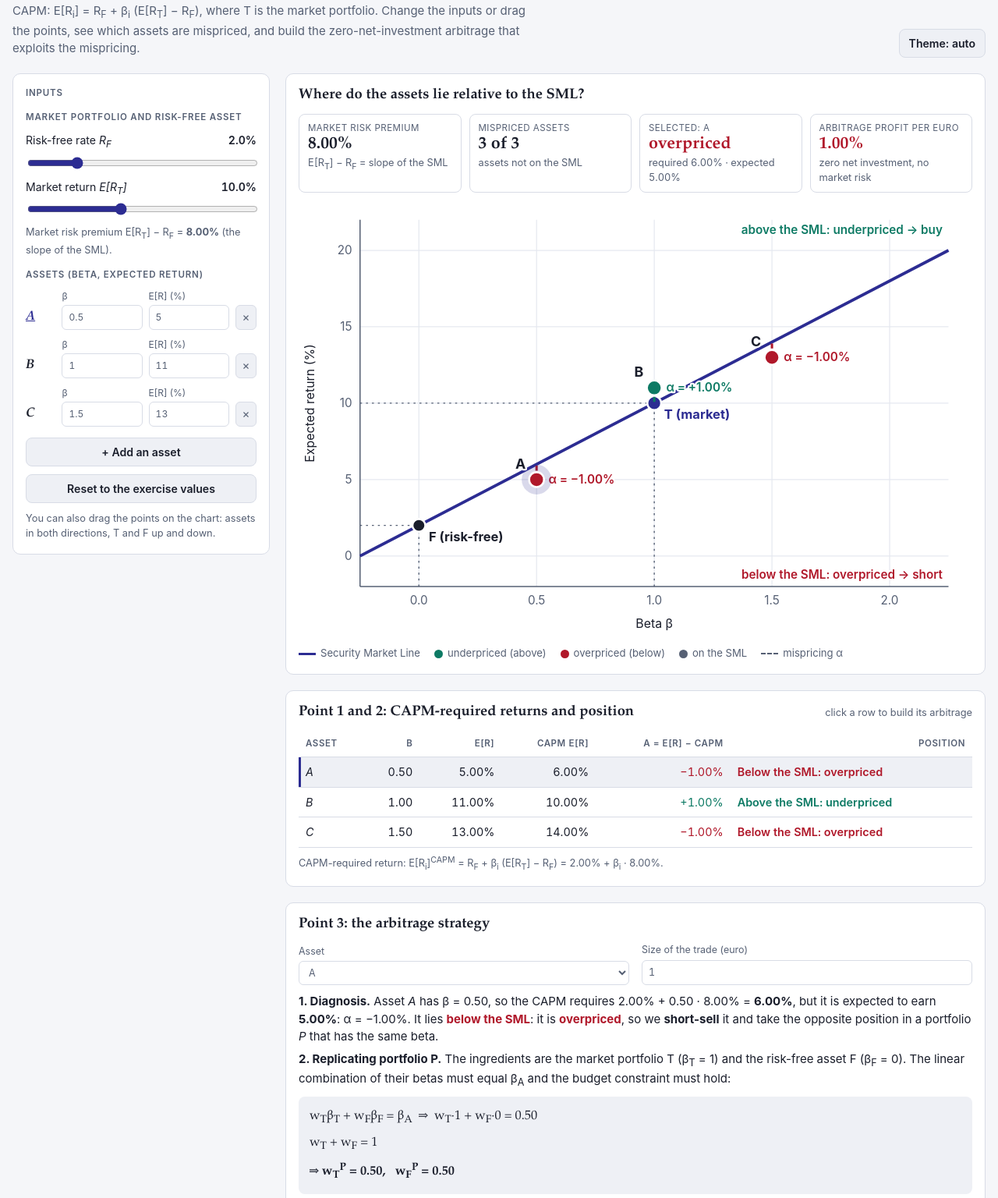
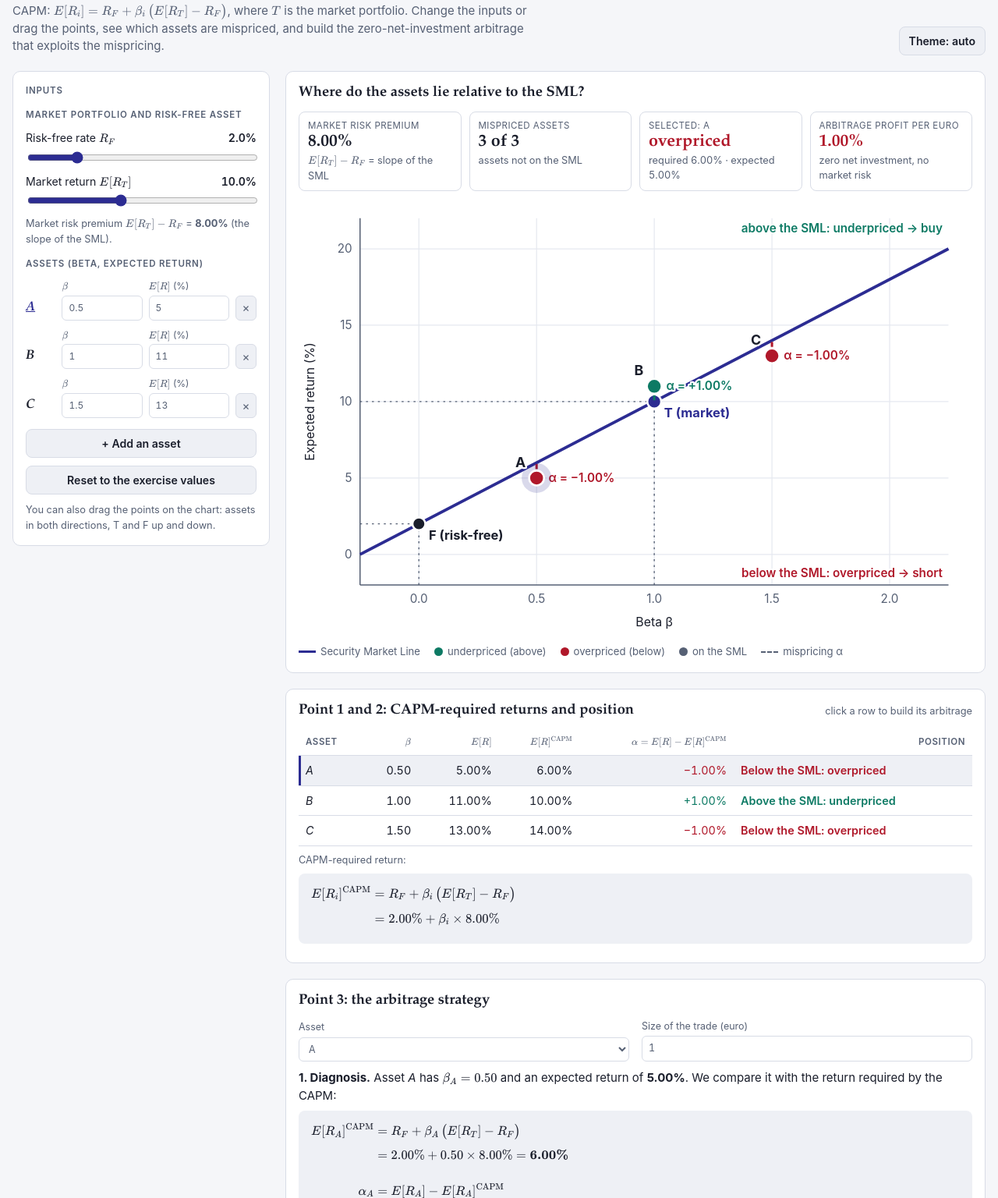
Before and after one commit to francescocampo1987/principles_financial_economics_2627, a plain HTML site: page security-market-line/index.html in a window 1280 px wide. Shown: the part 62-1598 px from the top of the page at 78% size. Drawn offline with nearby package versions, Linux system fonts and the light colour scheme.

Commit message:
Typeset the security market line formulas in LaTeX style
Co-Authored-By: Claude Sonnet 5.5 <noreply@anthropic.com>

```diff
--- a/security-market-line/index.html
+++ b/security-market-line/index.html
@@ -4,6 +4,7 @@
 <meta charset="utf-8">
 <meta name="viewport" content="width=device-width, initial-scale=1">
 <title>The Security Market Line</title>
+<link rel="stylesheet" href="https://cdnjs.cloudflare.com/ajax/libs/KaTeX/0.16.11/katex.min.css" integrity="sha512-aOFyMMzZF7l7ei3vOKgQiRhZnYqk9YC/uMzl4T0j5N5D3Kul+QAFU8ssENDRMAqr/lxDOjMF69dSYJ8HYqY+WQ==" crossorigin="anonymous" referrerpolicy="no-referrer">
 <style>
 /* Concept: a teaching bench for the CAPM. Controls sit in a left rail; the main column holds the Security Market Line (drag the points), a table that says where each asset stands, and the arbitrage built step by step for the selected asset.
    Same visual language as the efficient-frontier page: deep blue for the SML, teal for underpriced assets, dark red for overpriced ones. Text is Palatino to match the slides, with a system sans for controls. */
@@ -108,8 +109,11 @@ svg.chart .hit:active{cursor:grabbing}
 .ctl-row label{display:grid;gap:3px;font-size:.78rem;color:var(--muted)}
 .steps p{margin:6px 0}
 .steps ul{margin:6px 0;padding-left:1.3rem}
-.eqs{font-family:var(--font-display);font-size:1.02rem;background:var(--surface2);border-radius:8px;padding:10px 14px;margin:8px 0;line-height:1.9;overflow-x:auto}
-.eqs .res{font-weight:700}
+.eqs{background:var(--surface2);border-radius:8px;padding:8px 16px;margin:8px 0;overflow-x:auto;overflow-y:hidden}
+.katex{font-size:1.1em;text-transform:none;letter-spacing:normal;position:relative}
+.eqs .katex-display{margin:0;padding:8px 0;text-align:left}
+.eqs .katex-display>.katex{text-align:left}
+@media (max-width:640px){.eqs{padding:6px 12px}.eqs .katex{font-size:.98em}}
 .ok{color:var(--under);font-weight:700} .bad{color:var(--sel);font-weight:700}
 footer{margin-top:22px;color:var(--muted);font-size:.85rem;max-width:84ch}
 @media (prefers-reduced-motion:reduce){*{transition:none!important;animation:none!important}}
@@ -120,7 +124,7 @@ footer{margin-top:22px;color:var(--muted);font-size:.85rem;max-width:84ch}
   <header class="top">
     <div>
       <h1>The Security Market Line</h1>
-      <p class="sub">CAPM: E[R<sub>i</sub>] = R<sub>F</sub> + β<sub>i</sub> (E[R<sub>T</sub>] − R<sub>F</sub>), where T is the market portfolio. Change the inputs or drag the points, see which assets are mispriced, and build the zero-net-investment arbitrage that exploits the mispricing.</p>
+      <p class="sub">CAPM: <span data-tex="E[R_i]=R_F+\beta_i\,\big(E[R_T]-R_F\big)">E[R<sub>i</sub>] = R<sub>F</sub> + β<sub>i</sub> (E[R<sub>T</sub>] − R<sub>F</sub>)</span>, where <span data-tex="T">T</span> is the market portfolio. Change the inputs or drag the points, see which assets are mispriced, and build the zero-net-investment arbitrage that exploits the mispricing.</p>
     </div>
     <button class="btn" id="theme" type="button" aria-label="Switch color theme">Theme: auto</button>
   </header>
@@ -132,11 +136,11 @@ footer{margin-top:22px;color:var(--muted);font-size:.85rem;max-width:84ch}
         <div class="ctl-group">
           <p class="ctl-title">Market portfolio and risk-free asset</p>
           <div class="sl">
-            <div class="row"><label for="rf">Risk-free rate <i>R<sub>F</sub></i></label><output id="rfOut" for="rf"></output></div>
+            <div class="row"><label for="rf">Risk-free rate <span data-tex="R_F"><i>R<sub>F</sub></i></span></label><output id="rfOut" for="rf"></output></div>
             <input id="rf" type="range" min="0" max="10" step="0.1">
           </div>
           <div class="sl">
-            <div class="row"><label for="et">Market return <i>E[R<sub>T</sub>]</i></label><output id="etOut" for="et"></output></div>
+            <div class="row"><label for="et">Market return <span data-tex="E[R_T]"><i>E[R<sub>T</sub>]</i></span></label><output id="etOut" for="et"></output></div>
             <input id="et" type="range" min="0" max="25" step="0.1">
           </div>
           <p class="hint" id="mrp"></p>
@@ -175,7 +179,7 @@ footer{margin-top:22px;color:var(--muted);font-size:.85rem;max-width:84ch}
     </main>
   </div>
   <footer>
-    Assumptions: the CAPM holds for the market portfolio T and the risk-free asset F; you can borrow and lend at R<sub>F</sub> and sell short without frictions (no borrowing fees, margin requirements or dividends to pay); time-1 amounts are expected values. A strategy exploits a mispriced asset by taking a position in it and the opposite position in a portfolio P of T and F with the same beta: it needs no money today and has no market risk, but earns the mispricing α.
+    Assumptions: the CAPM holds for the market portfolio T and the risk-free asset F; you can borrow and lend at R<sub>F</sub> and sell short without frictions (no borrowing fees, margin requirements or dividends to pay); time-1 amounts are expected values. A strategy exploits a mispriced asset by taking a position in it and the opposite position in a portfolio P of T and F with the same beta: it needs no money today and has no market risk, but earns the mispricing <span data-tex="\alpha">α</span>.
   </footer>
 </div>
 
@@ -210,6 +214,7 @@ const Core = (function () {
 /*CORE-END*/
 </script>
 
+<script src="https://cdnjs.cloudflare.com/ajax/libs/KaTeX/0.16.11/katex.min.js" integrity="sha512-UPFOadao2nEorjtjl0xUTtN3w20Ja143UPEU6EyJ1mi5MB2bDtMkiWmqGDqi47xNLB5z1dy31GKJDEWhjUJFiQ==" crossorigin="anonymous" referrerpolicy="no-referrer"></script>
 <script>
 (function () {
   'use strict';
@@ -219,6 +224,19 @@ const Core = (function () {
 
   function clone(p) { return { rf: p.rf, et: p.et, assets: p.assets.map(function (a) { return { n: a.n, b: a.b, e: a.e }; }) }; }
   function $(id) { return document.getElementById(id); }
+  // formulas are typeset with KaTeX (LaTeX syntax); if the library cannot be loaded, the plain version is shown instead
+  function tex(src, plain, display) {
+    return window.katex ? window.katex.renderToString(src, { displayMode: !!display, throwOnError: false }) : plain;
+  }
+  function typesetStatic() {
+    if (!window.katex) return;
+    document.querySelectorAll('[data-tex]').forEach(function (el) {
+      window.katex.render(el.getAttribute('data-tex'), el, { displayMode: el.hasAttribute('data-display'), throwOnError: false });
+    });
+  }
+  // a formatted number or percentage, made safe for LaTeX
+  function tn(s) { return String(s).replace(/−/g, '-').replace(/%/g, '\\%'); }
+  function tp(s) { return /^\u2212/.test(s) ? '(' + tn(s) + ')' : tn(s); }
   function fmt(x, d) { var s = Number(x).toFixed(d); if (/^-0\.?0*$/.test(s)) s = s.slice(1); return s.replace('-', '−'); }
   function sgn(x, d) { var s = fmt(x, d); return (/^−/.test(s) ? '' : '+') + s; }
   function pct(x, d) { return fmt(x * 100, d === undefined ? 2 : d) + '%'; }
@@ -258,8 +276,8 @@ const Core = (function () {
     var h = '<p class="ctl-title">Assets (beta, expected return)</p>';
     S.assets.forEach(function (a, i) {
       h += '<div class="asset-row"><button type="button" class="nm' + (i === S.sel ? ' on' : '') + '" data-sel="' + i + '" title="Build the arbitrage for this asset">' + esc(a.n) + '</button>' +
-        '<label>β<input type="number" step="0.05" id="b' + i + '" value="' + a.b + '" inputmode="decimal"></label>' +
-        '<label>E[R] (%)<input type="number" step="0.5" id="e' + i + '" value="' + a.e + '" inputmode="decimal"></label>' +
+        '<label>' + tex('\\beta', 'β') + '<input type="number" step="0.05" id="b' + i + '" value="' + a.b + '" inputmode="decimal"></label>' +
+        '<label><span>' + tex('E[R]', 'E[R]') + ' (%)</span><input type="number" step="0.5" id="e' + i + '" value="' + a.e + '" inputmode="decimal"></label>' +
         '<button type="button" class="x" data-del="' + i + '" aria-label="Remove asset ' + esc(a.n) + '"' + (S.assets.length <= 1 ? ' disabled' : '') + '>×</button></div>';
     });
     $('assets').innerHTML = h;
@@ -286,13 +304,13 @@ const Core = (function () {
     ensureSel(); syncInputs();
     $('rfOut').textContent = fmt(S.rf, 1) + '%'; $('etOut').textContent = fmt(S.et, 1) + '%';
     var mrp = S.et - S.rf;
-    $('mrp').innerHTML = 'Market risk premium E[R<sub>T</sub>] − R<sub>F</sub> = <b>' + fmt(mrp, 2) + '%</b>' + (mrp <= 0 ? ' — not positive: the SML slopes down, so higher beta means lower required return.' : ' (the slope of the SML).');
+    $('mrp').innerHTML = 'Market risk premium ' + tex('E[R_T]-R_F', 'E[R<sub>T</sub>] − R<sub>F</sub>') + ' = <b>' + fmt(mrp, 2) + '%</b>' + (mrp <= 0 ? ' — not positive: the SML slopes down, so higher beta means lower required return.' : ' (the slope of the SML).');
     drawKpis(); drawChart(); drawTable(); drawStrategy();
   }
 
   function drawKpis() {
     var R = rows(), n = R.filter(function (r) { return r.st !== 0; }).length, r = R[S.sel], mrp = (S.et - S.rf) / 100, el = $('kpis');
-    var h = '<div class="kpi"><div class="lab">Market risk premium</div><div class="val">' + pct(mrp) + '</div><div class="sm">E[R<sub>T</sub>] − R<sub>F</sub> = slope of the SML</div></div>' +
+    var h = '<div class="kpi"><div class="lab">Market risk premium</div><div class="val">' + pct(mrp) + '</div><div class="sm">' + tex('E[R_T]-R_F', 'E[R<sub>T</sub>] − R<sub>F</sub>') + ' = slope of the SML</div></div>' +
       '<div class="kpi"><div class="lab">Mispriced assets</div><div class="val">' + n + ' of ' + R.length + '</div><div class="sm">assets not on the SML</div></div>';
     if (r) {
       h += '<div class="kpi"><div class="lab">Selected: ' + esc(r.n) + '</div><div class="val ' + ST[r.st].cls + '">' + ST[r.st].short + '</div><div class="sm">required ' + pct(r.req) + ' · expected ' + pct(r.er) + '</div></div>' +
@@ -355,13 +373,16 @@ const Core = (function () {
   }
 
   function drawTable() {
-    var R = rows(), h = '<thead><tr><th>Asset</th><th>β</th><th>E[R]</th><th>CAPM E[R]</th><th>α = E[R] − CAPM</th><th>Position</th></tr></thead><tbody>';
+    var R = rows(), h = '<thead><tr><th>Asset</th><th>' + tex('\\beta', 'β') + '</th><th>' + tex('E[R]', 'E[R]') + '</th><th>' + tex('E[R]^{\\text{CAPM}}', 'CAPM E[R]') + '</th><th>' +
+      tex('\\alpha=E[R]-E[R]^{\\text{CAPM}}', 'α = E[R] − CAPM') + '</th><th>Position</th></tr></thead><tbody>';
     R.forEach(function (r) {
       h += '<tr class="row' + (r.i === S.sel ? ' sel' : '') + '" data-i="' + r.i + '"><td><i>' + esc(r.n) + '</i></td><td>' + fmt(r.b, 2) + '</td><td>' + pct(r.er) + '</td><td>' + pct(r.req) + '</td>' +
         '<td class="' + ST[r.st].cls + '">' + spct(r.al) + '</td><td class="pos ' + ST[r.st].cls + '">' + ST[r.st].txt + '</td></tr>';
     });
     $('tbl').innerHTML = h + '</tbody>';
-    $('tblNote').innerHTML = 'CAPM-required return: E[R<sub>i</sub>]<sup>CAPM</sup> = R<sub>F</sub> + β<sub>i</sub> (E[R<sub>T</sub>] − R<sub>F</sub>) = ' + fmt(S.rf, 2) + '% + β<sub>i</sub> · ' + fmt(S.et - S.rf, 2) + '%.';
+    var capmSrc = '\\begin{aligned}E[R_i]^{\\text{CAPM}}&=R_F+\\beta_i\\,\\big(E[R_T]-R_F\\big)\\\\[4pt]&=' + tn(fmt(S.rf, 2) + '%') + '+\\beta_i\\times ' + tp(fmt(S.et - S.rf, 2) + '%') + '\\end{aligned}';
+    $('tblNote').innerHTML = 'CAPM-required return:<span class="eqs" style="display:block;color:var(--fg);font-size:.95rem">' +
+      tex(capmSrc, 'E[R<sub>i</sub>]<sup>CAPM</sup> = R<sub>F</sub> + β<sub>i</sub> (E[R<sub>T</sub>] − R<sub>F</sub>) = ' + fmt(S.rf, 2) + '% + β<sub>i</sub> · ' + fmt(S.et - S.rf, 2) + '%', true) + '</span>';
   }
 
   function money(x, N) { var d = Math.abs(N) >= 100 ? 2 : 3, s = fmt(Math.abs(x) < 5e-10 ? 0 : x, d); return s; }
@@ -372,16 +393,27 @@ const Core = (function () {
     if (!R.length) { el.innerHTML = '<p class="hint">Add an asset to build a strategy.</p>'; return; }
     var r = R[S.sel], a = S.assets[S.sel], N = S.size, rf = S.rf / 100, et = S.et / 100;
     var nm = '<i>' + esc(r.n) + '</i>', h = '';
-    h += '<p><b>1. Diagnosis.</b> Asset ' + nm + ' has β = ' + fmt(r.b, 2) + ', so the CAPM requires ' + fmt(S.rf, 2) + '% + ' + fmt(r.b, 2) + ' · ' + fmt(S.et - S.rf, 2) + '% = <b>' + pct(r.req) + '</b>, but it is expected to earn <b>' + pct(r.er) + '</b>: α = ' + spct(r.al) + '. ';
+    var A = String(r.n), reqSrc = 'E[R_{' + A + '}]^{\\text{CAPM}}', erSrc = 'E[R_{' + A + '}]';
+    var diag = '\\begin{aligned}' + reqSrc + '&=R_F+\\beta_{' + A + '}\\,\\big(E[R_T]-R_F\\big)' +
+      '\\\\[4pt]&=' + tn(fmt(S.rf, 2) + '%') + '+' + tp(fmt(r.b, 2)) + '\\times ' + tp(fmt(S.et - S.rf, 2) + '%') + '=\\mathbf{' + tn(pct(r.req)) + '}' +
+      '\\\\[12pt]\\alpha_{' + A + '}&=' + erSrc + '-' + reqSrc +
+      '\\\\[4pt]&=' + tn(pct(r.er)) + '-' + tp(pct(r.req)) + '=\\mathbf{' + tn(spct(r.al)) + '}\\end{aligned}';
+    var diagPlain = 'CAPM-required return: ' + fmt(S.rf, 2) + '% + ' + fmt(r.b, 2) + ' · ' + fmt(S.et - S.rf, 2) + '% = <b>' + pct(r.req) + '</b><br>α = ' + pct(r.er) + ' − ' + pct(r.req) + ' = <b>' + spct(r.al) + '</b>';
+    h += '<p><b>1. Diagnosis.</b> Asset ' + nm + ' has ' + tex('\\beta_{' + A + '}=' + tn(fmt(r.b, 2)), 'β = ' + fmt(r.b, 2)) + ' and an expected return of <b>' + pct(r.er) + '</b>. We compare it with the return required by the CAPM:</p>' +
+      '<div class="eqs">' + tex(diag, diagPlain, true) + '</div><p>';
     if (r.st === 0) {
       h += 'It lies exactly <b>on the SML</b> (fairly priced): there is no mispricing, so no arbitrage profit is available. Move the asset off the line to see a strategy.</p>';
       el.innerHTML = h; return;
     }
     h += 'It lies <b class="' + ST[r.st].cls + '">' + (r.st === 1 ? 'above' : 'below') + ' the SML</b>: it is <b class="' + ST[r.st].cls + '">' + ST[r.st].short + '</b>, so we ' + (r.st === 1 ? '<b>buy</b> it' : '<b>short-sell</b> it') + ' and take the opposite position in a portfolio <i>P</i> that has the same beta.</p>';
     var rep = Core.replicate(r.b), hh = rep.wT;   // the exact replicating portfolio: wT = beta, wF = 1 - beta
-    h += '<p><b>2. Replicating portfolio P.</b> The ingredients are the market portfolio T (β<sub>T</sub> = 1) and the risk-free asset F (β<sub>F</sub> = 0). The linear combination of their betas must equal β<sub>' + esc(r.n) + '</sub> and the budget constraint must hold:</p>' +
-      '<div class="eqs">w<sub>T</sub>β<sub>T</sub> + w<sub>F</sub>β<sub>F</sub> = β<sub>' + esc(r.n) + '</sub> &nbsp;⇒&nbsp; w<sub>T</sub>·1 + w<sub>F</sub>·0 = ' + fmt(r.b, 2) + '<br>w<sub>T</sub> + w<sub>F</sub> = 1<br>' +
-      '<span class="res">⇒ w<sub>T</sub><sup>P</sup> = ' + fmt(rep.wT, 2) + ', &nbsp; w<sub>F</sub><sup>P</sup> = ' + fmt(rep.wF, 2) + '</span></div>';
+    var sys = '\\begin{cases}w_T\\,\\beta_T+w_F\\,\\beta_F=\\beta_{' + A + '}\\\\ w_T+w_F=1\\end{cases}';
+    var num2 = '\\Longrightarrow\\quad\\begin{cases}w_T\\times 1+w_F\\times 0=' + tn(fmt(r.b, 2)) + '\\\\ w_T+w_F=1\\end{cases}';
+    var sol = '\\Longrightarrow\\quad\\boxed{w_T^{P}=' + tn(fmt(rep.wT, 2)) + ',\\qquad w_F^{P}=' + tn(fmt(rep.wF, 2)) + '}';
+    h += '<p><b>2. Replicating portfolio ' + tex('P', '<i>P</i>') + '.</b> The ingredients are the market portfolio ' + tex('T', 'T') + ' (' + tex('\\beta_T=1', 'β<sub>T</sub> = 1') + ') and the risk-free asset ' + tex('F', 'F') + ' (' + tex('\\beta_F=0', 'β<sub>F</sub> = 0') + '). The linear combination of their betas must equal ' + tex('\\beta_{' + A + '}', 'β<sub>' + esc(r.n) + '</sub>') + ' and the budget constraint must hold:</p>' +
+      '<div class="eqs">' + tex(sys, 'w<sub>T</sub>β<sub>T</sub> + w<sub>F</sub>β<sub>F</sub> = β<sub>' + esc(r.n) + '</sub>, &nbsp; w<sub>T</sub> + w<sub>F</sub> = 1', true) +
+      tex(num2, '<br>w<sub>T</sub>·1 + w<sub>F</sub>·0 = ' + fmt(r.b, 2) + ', &nbsp; w<sub>T</sub> + w<sub>F</sub> = 1<br>', true) +
+      tex(sol, '<b>w<sub>T</sub><sup>P</sup> = ' + fmt(rep.wT, 2) + ', &nbsp; w<sub>F</sub><sup>P</sup> = ' + fmt(rep.wF, 2) + '</b>', true) + '</div>';
     var tr = Core.trade(r.er, r.b, rf, et, hh, N);
     function verb(id, t0) { var buy = t0 < 0; return id === 'asset' ? (buy ? 'Buy' : 'Short-sell') : id === 'T' ? (buy ? 'Buy' : 'Short-sell') : (buy ? 'Lend' : 'Borrow'); }
     var lbl = { asset: 'asset ' + nm, T: 'the market portfolio <i>T</i>', F: 'at the risk-free rate' };
@@ -404,7 +436,10 @@ const Core = (function () {
     cf += '<tr class="net"><td>Net cashflow</td><td>' + smoney(tr.net0, N) + '</td><td class="' + (tr.net1 > 5e-10 ? 'under' : tr.net1 < -5e-10 ? 'over' : '') + '">' + smoney(tr.net1, N) + '</td></tr></tbody></table></div>';
     h += '<p><b>4. Cashflows</b> (euro; time-1 amounts are expected values):</p>' + cf;
     // result
-    h += '<p><b>5. Result.</b> Net investment at time 0: <b>' + smoney(tr.net0, N) + '</b>. The beta of the combination is β<sub>' + esc(r.n) + '</sub> − (w<sub>T</sub><sup>P</sup>·1 + w<sub>F</sub><sup>P</sup>·0) = ' + fmt(r.b, 2) + ' − ' + fmt(rep.wT, 2) + ' = <span class="ok">0</span>: no market risk. The expected profit is <b class="' + ST[r.st].cls + '">' + smoney(tr.net1, N) + ' euro</b>, i.e., ' + pct(Math.abs(r.al)) + ' of the amount, which is exactly the mispricing |α| — a textbook arbitrage.</p>';
+    var bP = '\\beta_{' + A + '}-\\big(w_T^{P}\\times 1+w_F^{P}\\times 0\\big)=' + tn(fmt(r.b, 2)) + '-' + tp(fmt(rep.wT, 2)) + '=0';
+    h += '<p><b>5. Result.</b> Net investment at time 0: <b>' + smoney(tr.net0, N) + '</b>. The beta of the combination is zero, so there is no market risk:</p>' +
+      '<div class="eqs">' + tex(bP, 'β<sub>' + esc(r.n) + '</sub> − (w<sub>T</sub><sup>P</sup>·1 + w<sub>F</sub><sup>P</sup>·0) = ' + fmt(r.b, 2) + ' − ' + fmt(rep.wT, 2) + ' = 0', true) + '</div>' +
+      '<p>The expected profit is <b class="' + ST[r.st].cls + '">' + smoney(tr.net1, N) + ' euro</b>, i.e., ' + pct(Math.abs(r.al)) + ' of the amount, which is exactly the mispricing ' + tex('|\\alpha_{' + A + '}|', '|α|') + ': a textbook arbitrage.</p>';
     el.innerHTML = h;
   }
 
@@ -472,7 +507,7 @@ const Core = (function () {
   themeBtn.addEventListener('click', function () { mode = modes[(modes.indexOf(mode) + 1) % 3]; applyTheme(); });
   applyTheme();
 
-  pickDefault(); buildControls(); draw();
+  typesetStatic(); pickDefault(); buildControls(); draw();
 })();
 </script>
 </body>
```
